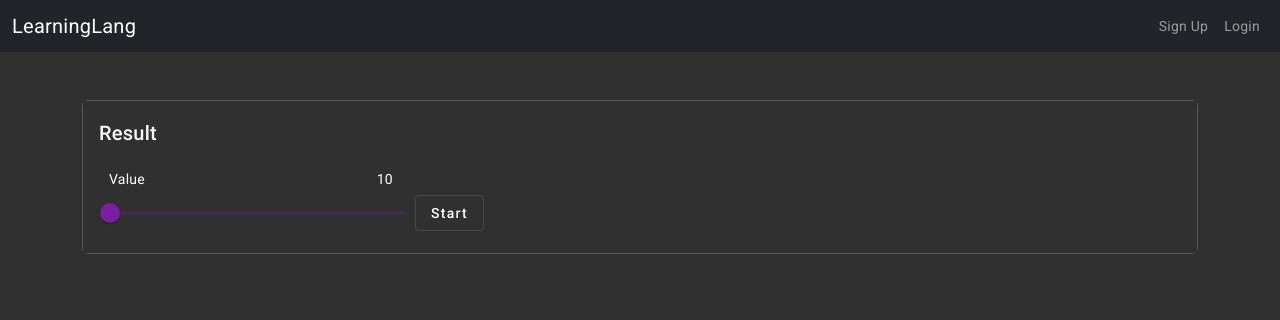
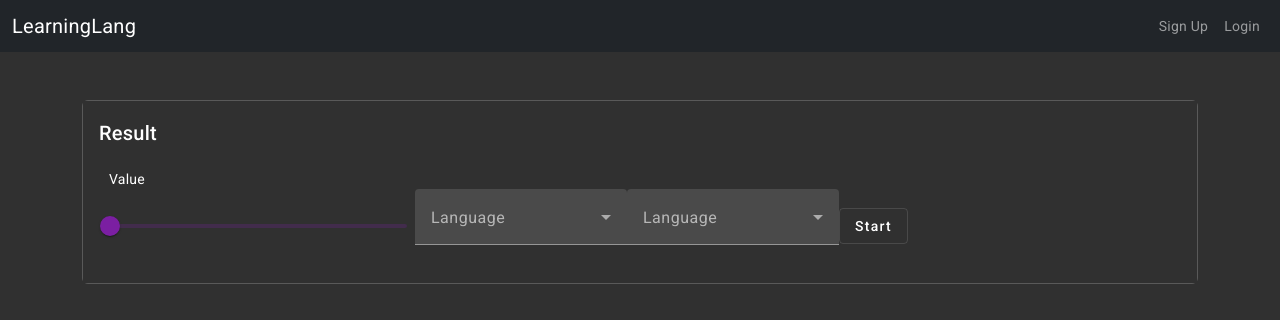
Before and after one commit to watiaty/frontend-angular, an Angular app: page /train in a window 1280 px wide. Shown: the top 320 px of the page. Built offline with nearby package versions, Linux system fonts and the light colour scheme.

Commit message:
Add more options for train

```diff
--- a/src/app/_services/word-service.service.ts
+++ b/src/app/_services/word-service.service.ts
@@ -4,6 +4,7 @@ import {Observable} from "rxjs";
 import {Word} from "../word";
 import {environment} from "../../environments/environment";
 import {WordInfo} from "../word-info";
+import {TrainRequest} from "../train-request";
 
 
 const URLS = `${environment.wordUrl}`;
@@ -21,8 +22,8 @@ export class WordService {
     return this.http.get<Word[]>(URLS + '/my');
   }
 
-  public findWordsForTraining(wordCount: String): Observable<Word[]> {
-    return this.http.get<Word[]>(URLS + '/train?count=' + wordCount);
+  public findWordsForTraining(trainRequest: TrainRequest): Observable<Word[]> {
+    return this.http.post<Word[]>(URLS + '/train', trainRequest);
   }
 
   public findAll(): Observable<Word[]> {
--- /dev/null
+++ b/src/app/train-request.ts
@@ -0,0 +1,5 @@
+export class TrainRequest {
+  quantity!: number;
+  status!: string;
+  language!: string;
+}
--- a/src/app/train/train.component.html
+++ b/src/app/train/train.component.html
@@ -7,9 +7,25 @@
         <label class="example-value-label">{{slider.value}}</label>
       </div>
       <mat-slider max="100" min="10" step="1">
-        <input matSliderThumb #slider>
+        <input matSliderThumb  [(ngModel)]="trainRequest.quantity" #slider="ngModel">
       </mat-slider>
-      <a type="button" mat-stroked-button class="btn btn-outline-dark" (click)="startTrain(slider.value)">Start</a>
+      <mat-form-field>
+        <mat-label>Language</mat-label>
+        <mat-select [(ngModel)]="trainRequest.language">
+          <mat-option value="EN">English</mat-option>
+          <mat-option value="PL">Polish</mat-option>
+          <mat-option value="RU">Russian</mat-option>
+        </mat-select>
+      </mat-form-field>
+      <mat-form-field>
+        <mat-label>Language</mat-label>
+        <mat-select [(ngModel)]="trainRequest.status">
+          <mat-option value="LEARNING">Learning</mat-option>
+          <mat-option value="LEARNED">Learned</mat-option>
+          <mat-option value="ALL">All</mat-option>
+        </mat-select>
+      </mat-form-field>
+      <a type="button" mat-stroked-button class="btn btn-outline-dark" (click)="startTrain()">Start</a>
     </ng-container>
     <ng-container *ngIf="!visible">
       <label class="text-white">{{ id }} / {{ words.length }}</label>
--- a/src/app/train/train.component.ts
+++ b/src/app/train/train.component.ts
@@ -3,6 +3,7 @@ import {WordService} from "../_services/word-service.service";
 import {Word} from "../word";
 import {style} from "@angular/animations";
 import {max, min} from "rxjs";
+import {TrainRequest} from "../train-request";
 
 @Component({
   selector: 'app-train',
@@ -17,14 +18,16 @@ export class TrainComponent {
   inputValue: string = '';
   alertVisible: boolean = false;
   translateVisible: boolean = false;
+  trainRequest: TrainRequest;
 
   constructor(private wordService: WordService) {
     this.rangeValue = 10;
+    this.trainRequest = new TrainRequest();
   }
 
-  startTrain(wordCount: String) {
+  startTrain() {
     this.visible = false;
-    this.wordService.findWordsForTraining(wordCount).subscribe({
+    this.wordService.findWordsForTraining(this.trainRequest).subscribe({
         next: response => {
           this.words = response;
         }
```
